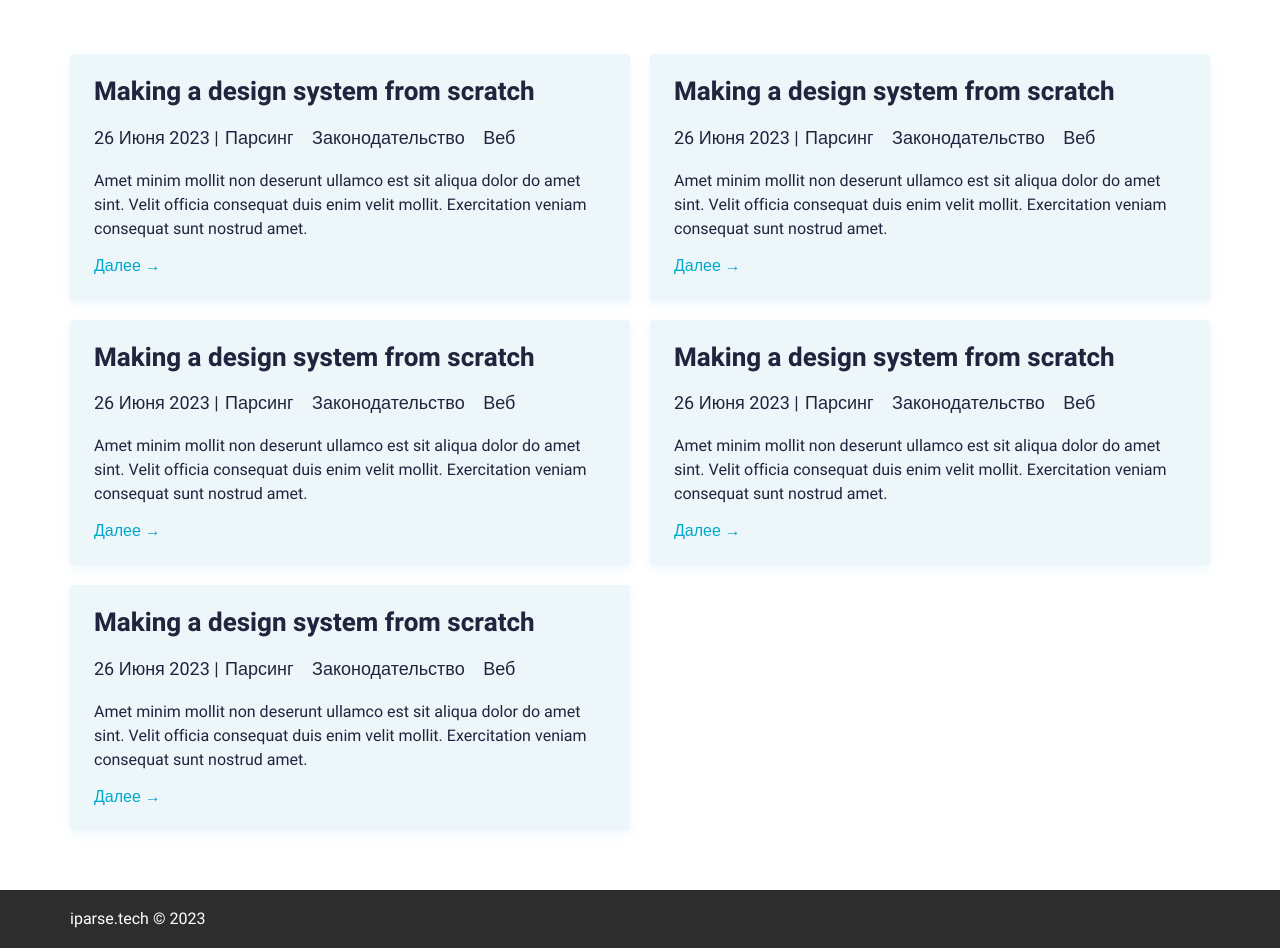
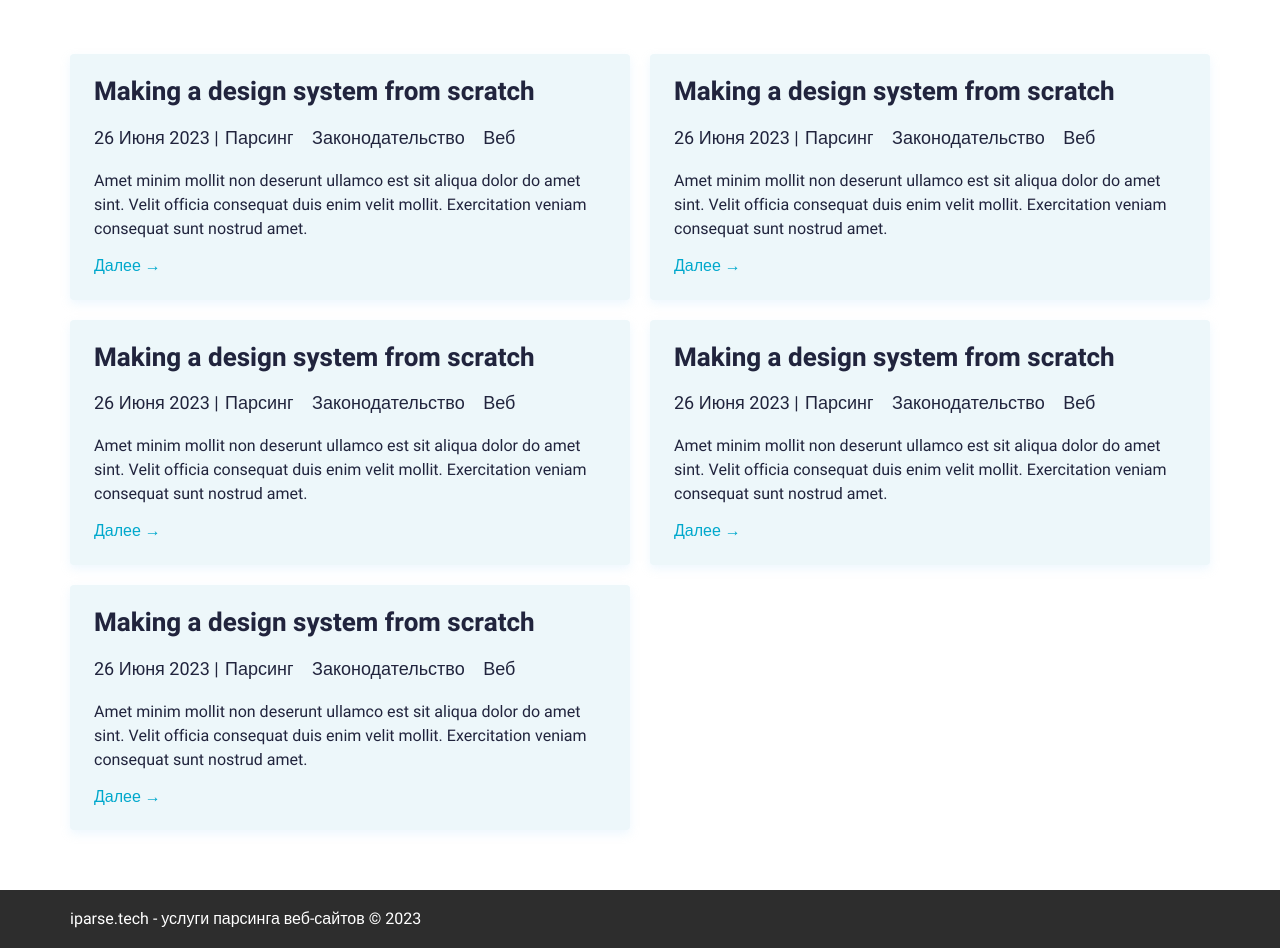
Before and after one commit to SergeiAmpilov/iparse-static, a plain HTML site: page articles.html in a window 1280 px wide. Shown: the part 146-1094 px from the top of the page. Drawn offline with nearby package versions, Linux system fonts and the light colour scheme.

Commit message:
tiny refactoring

```diff
--- a/articles.html
+++ b/articles.html
@@ -157,7 +157,7 @@
   </main>
   <footer class="footer">
     <div class="container">
-      iparse.tech
+      iparse.tech - услуги парсинга веб-сайтов
       &#169;
       <span class="footer__year"></span>
     </div>
```
Also changed, not shown: detail.html (+1 -1 lines), index.html (+1 -1 lines).
